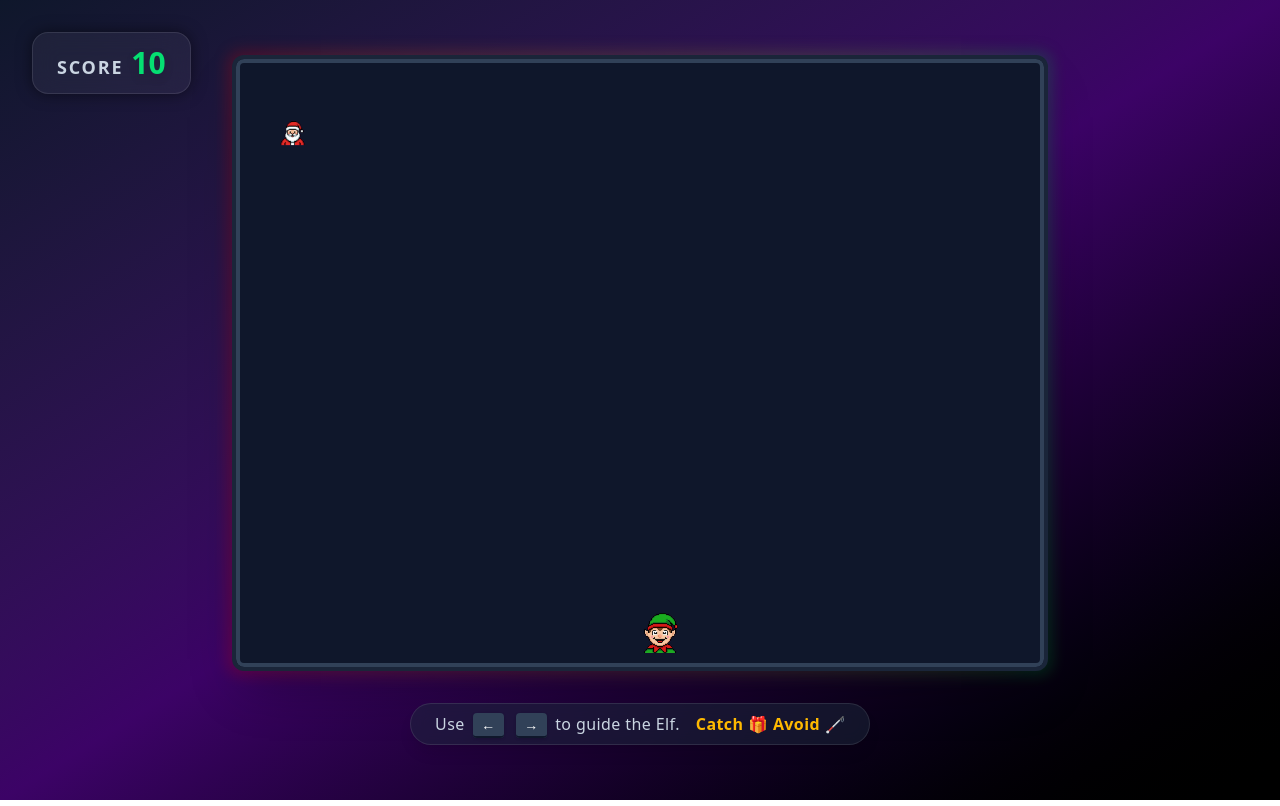
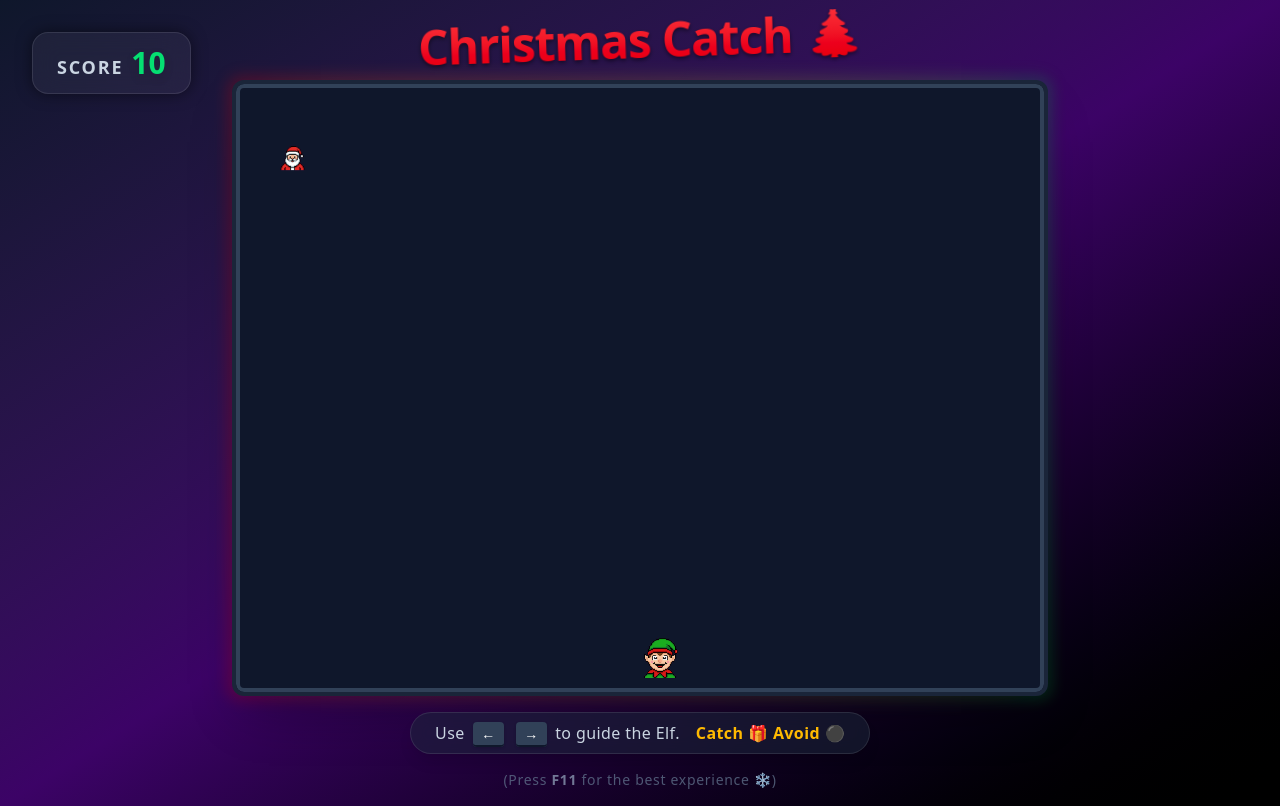
Before and after one commit to rafaljab/christmas-game, a React (Vite) app: page / in a window 1280 px wide. Built offline with nearby package versions, Linux system fonts and the light colour scheme.

Commit message:
feat: Add title

```diff
--- a/index.html
+++ b/index.html
@@ -3,9 +3,9 @@
 
 <head>
   <meta charset="UTF-8" />
-  <link rel="icon" type="image/svg+xml" href="/vite.svg" />
+  <link rel="icon" type="image/png" href="/assets/present.png" />
   <meta name="viewport" content="width=device-width, initial-scale=1.0" />
-  <title>christmas-game</title>
+  <title>Christmas Catch</title>
 </head>
 
 <body>
--- a/src/App.tsx
+++ b/src/App.tsx
@@ -10,7 +10,7 @@ function App() {
   });
 
   return (
-    <div className="w-screen h-screen bg-slate-900 bg-gradient-to-br from-slate-900 via-purple-950 to-black flex flex-col items-center justify-center font-sans overflow-hidden text-center selection:bg-pink-500 selection:text-white">
+    <div className="w-full min-h-screen bg-slate-900 bg-gradient-to-br from-slate-900 via-purple-950 to-black flex flex-col items-center justify-center font-sans text-center selection:bg-pink-500 selection:text-white py-4">
       {/* UI Overlay */}
       <div className="absolute top-8 left-8">
         <div className="glass-panel px-6 py-3 rounded-2xl border border-white/10 shadow-[0_0_15px_rgba(0,0,0,0.5)] backdrop-blur-md bg-white/5">
@@ -18,6 +18,11 @@ function App() {
           <span className={`text-3xl font-black drop-shadow-lg ${gameState.score >= 0 ? "text-green-400" : "text-red-400"}`}>{gameState.score}</span>
         </div>
       </div>
+
+      {/* Game Title */}
+      <h1 className="text-4xl md:text-5xl font-black text-transparent bg-clip-text bg-gradient-to-b from-red-500 to-red-600 drop-shadow-[0_2px_2px_rgba(0,0,0,0.5)] mb-4 tracking-tight rotate-[-2deg] hover:rotate-2 transition-transform cursor-default">
+        Christmas Catch 🎄
+      </h1>
 
       {/* Game Canvas Container */}
       <div className="relative group">
@@ -52,9 +57,13 @@ function App() {
         </div>
       </div>
 
-      <div className="mt-8 text-slate-300 text-base font-medium tracking-wide bg-slate-800/50 px-6 py-2 rounded-full backdrop-blur-sm border border-white/10 shadow-lg">
+      <div className="mt-4 text-slate-300 text-base font-medium tracking-wide bg-slate-800/50 px-6 py-2 rounded-full backdrop-blur-sm border border-white/10 shadow-lg">
         Use <kbd className="mx-1 px-2 py-0.5 bg-slate-700 text-white rounded text-sm font-sans font-bold shadow-sm border-b-2 border-slate-900">←</kbd> <kbd className="mx-1 px-2 py-0.5 bg-slate-700 text-white rounded text-sm font-sans font-bold shadow-sm border-b-2 border-slate-900">→</kbd> to guide the Elf.
-        <span className="ml-4 text-amber-400 font-bold">Catch 🎁 Avoid 🦯</span>
+        <span className="ml-4 text-amber-400 font-bold">Catch 🎁 Avoid ⚫</span>
+      </div>
+
+      <div className="mt-4 text-slate-500 text-sm font-light tracking-wider opacity-75 hover:opacity-100 transition-opacity select-none">
+        (Press <kbd className="font-sans font-bold text-slate-400">F11</kbd> for the best experience ❄️)
       </div>
     </div>
   );
--- a/src/hooks/useGameState.ts
+++ b/src/hooks/useGameState.ts
@@ -47,6 +47,9 @@ export const useGameState = () => {
     useEffect(() => {
         const handleKeyDown = (e: KeyboardEvent) => {
             initAudio();
+            if (['ArrowLeft', 'ArrowRight'].includes(e.key)) {
+                e.preventDefault();
+            }
             keysPressed.current[e.key] = true;
         };
 
```
